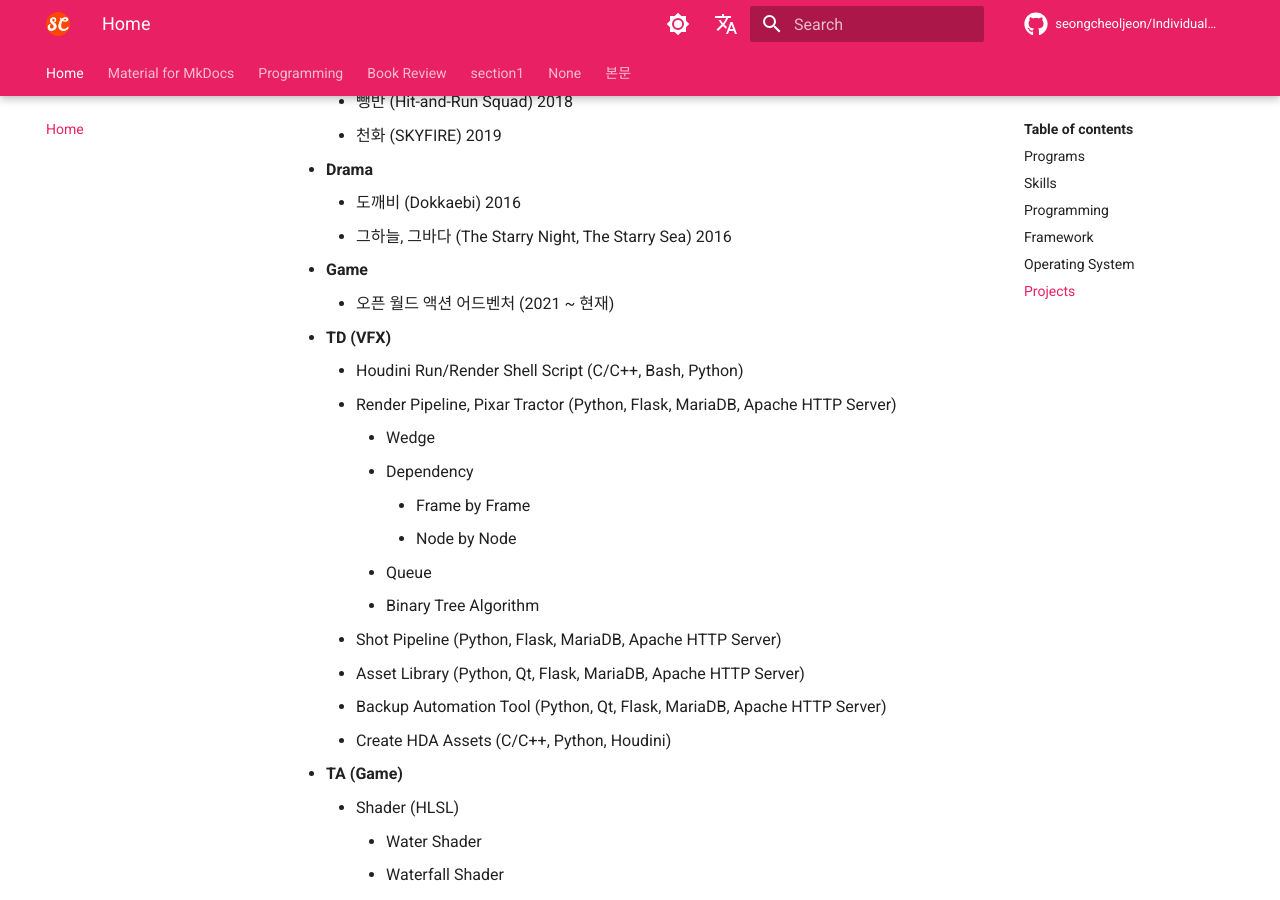
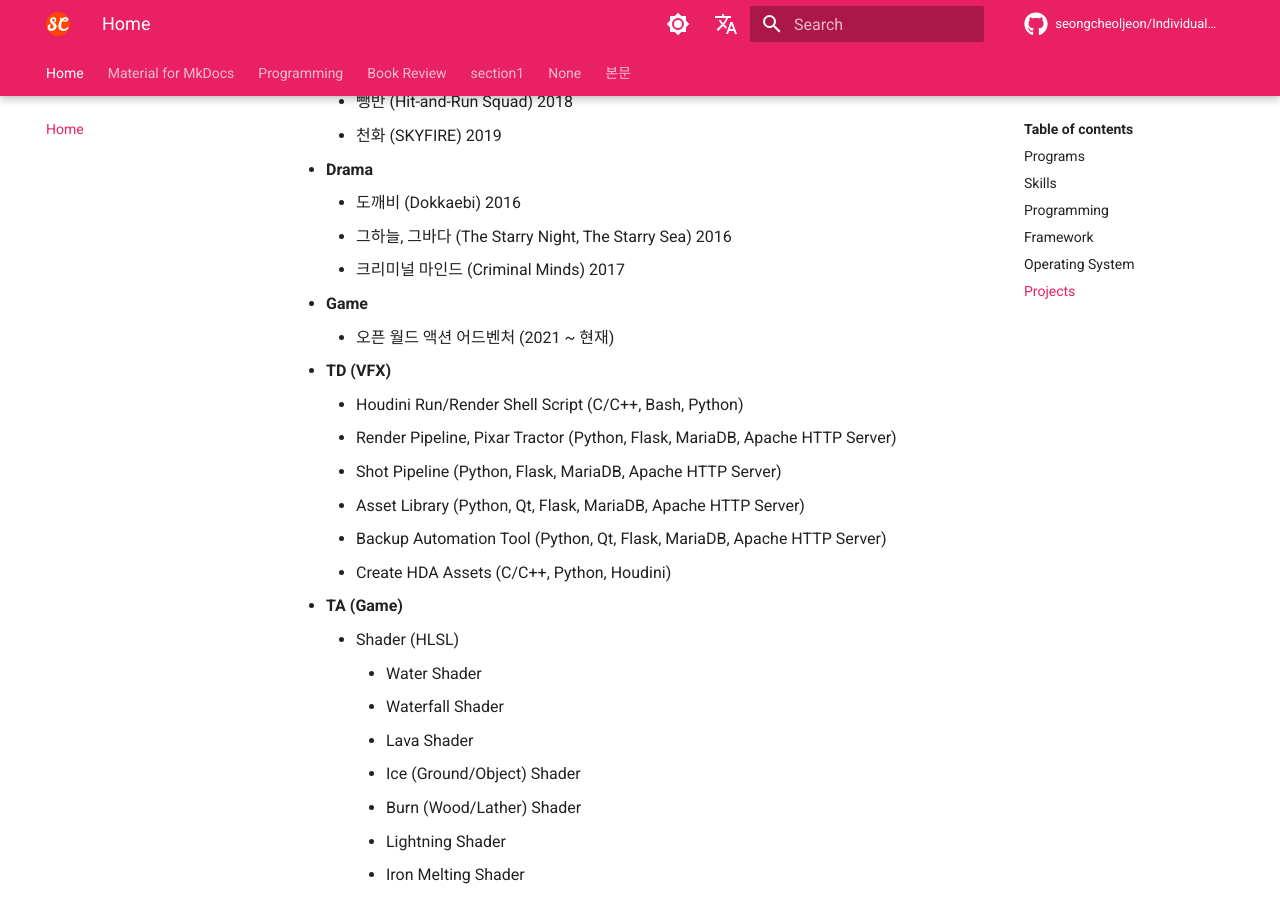
Before and after one commit to seongcheoljeon/seongcheoljeon.github.io, an MkDocs documentation site: the page built from docs/index.md, in a window 1280 px wide and 900 px high, scrolled down 2612 px. Built offline with MkDocs 1.6.1 and Material for MkDocs 9.7.7, drawn with Linux system fonts in a browser that asks for light colours; nearby versions of some CDN libraries; emoji names are drawn with the system emoji font; comment, search, counter and statistics services are not loaded.

Commit message:
modified index.md

```diff
--- a/docs/index.md
+++ b/docs/index.md
@@ -75,17 +75,12 @@
 * __Drama__
     * 도깨비 (Dokkaebi) 2016
     * 그하늘, 그바다 (The Starry Night, The Starry Sea) 2016
+    * 크리미널 마인드 (Criminal Minds) 2017
 * __Game__
     * 오픈 월드 액션 어드벤처 (2021 ~ 현재)
 * __TD (VFX)__
     * Houdini Run/Render Shell Script (C/C++, Bash, Python)
     * Render Pipeline, Pixar Tractor (Python, Flask, MariaDB, Apache HTTP Server)
-        * Wedge
-        * Dependency
-            * Frame by Frame
-            * Node by Node
-        * Queue
-        * Binary Tree Algorithm
     * Shot Pipeline (Python, Flask, MariaDB, Apache HTTP Server)
     * Asset Library (Python, Qt, Flask, MariaDB, Apache HTTP Server)
     * Backup Automation Tool (Python, Qt, Flask, MariaDB, Apache HTTP Server)
```
Also changed, not shown: docs/en/index.md (+1 -6 lines).
